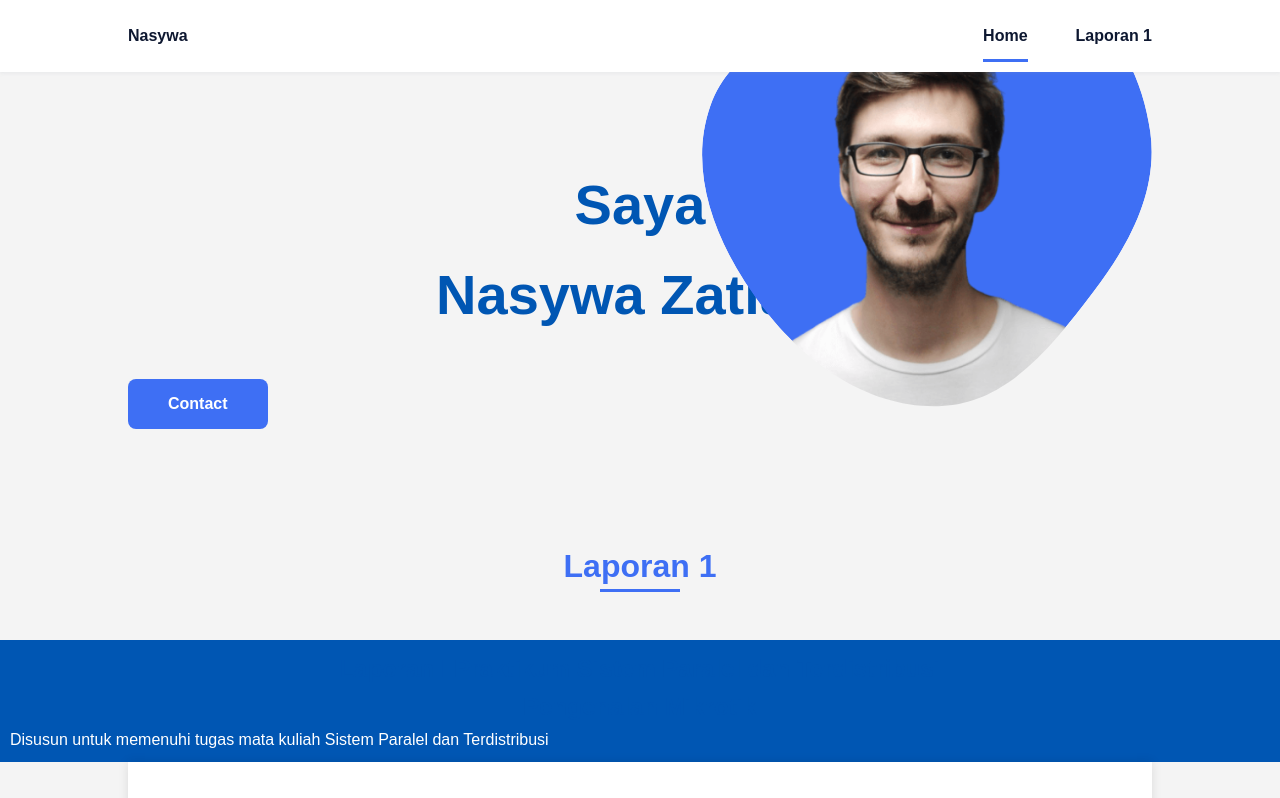
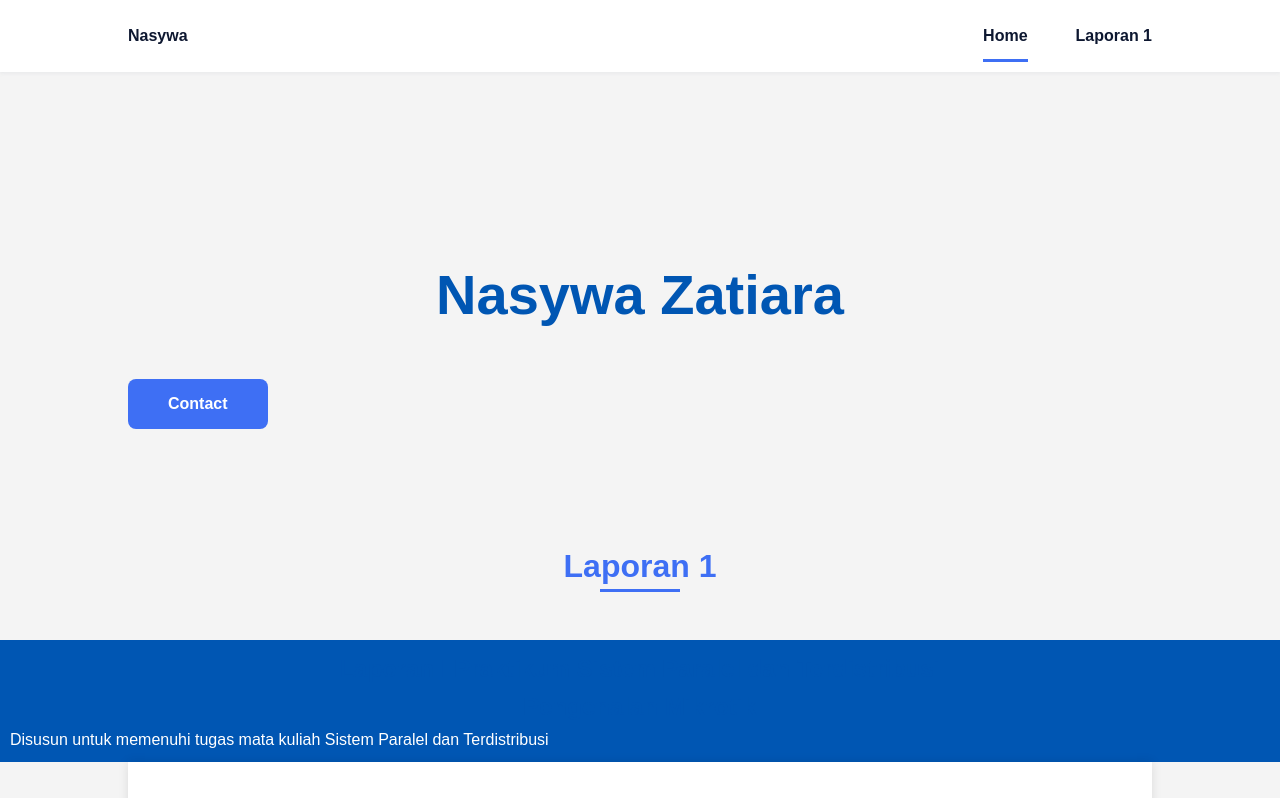
Before and after one commit to nasywazatiara6/nasywazatiara6.github.io, a plain HTML site: page index.html in a window 1280 px wide. Shown: the top 798 px of the page. Drawn offline with nearby package versions, Linux system fonts and the light colour scheme.

Commit message:
Update index.html

```diff
--- a/index.html
+++ b/index.html
@@ -36,21 +36,9 @@
             <!--===== HOME =====-->
             <section class="home bd-grid" id="home">
                 <div class="home__data">
-                    <h1 class="home__title">Saya<br>Nasywa Zatiara <span class="home__title-color"></span><br> </h1>
+                    <h1 class="home__title"><br>Nasywa Zatiara <span class="home__title-color"></span><br> </h1>
 
                     <a href="#" class="button">Contact</a>
-                </div>
-
-                <div class="home__img">
-                    <svg class="home__blob" viewBox="0 0 479 467" xmlns="http://www.w3.org/2000/svg" xmlns:xlink="http://www.w3.org/1999/xlink">
-                        <mask id="mask0" mask-type="alpha">
-                            <path d="M9.19024 145.964C34.0253 76.5814 114.865 54.7299 184.111 29.4823C245.804 6.98884 311.86 -14.9503 370.735 14.143C431.207 44.026 467.948 107.508 477.191 174.311C485.897 237.229 454.931 294.377 416.506 344.954C373.74 401.245 326.068 462.801 255.442 466.189C179.416 469.835 111.552 422.137 65.1576 361.805C17.4835 299.81 -17.1617 219.583 9.19024 145.964Z"/>
-                        </mask>
-                        <g mask="url(#mask0)">
-                            <path d="M9.19024 145.964C34.0253 76.5814 114.865 54.7299 184.111 29.4823C245.804 6.98884 311.86 -14.9503 370.735 14.143C431.207 44.026 467.948 107.508 477.191 174.311C485.897 237.229 454.931 294.377 416.506 344.954C373.74 401.245 326.068 462.801 255.442 466.189C179.416 469.835 111.552 422.137 65.1576 361.805C17.4835 299.81 -17.1617 219.583 9.19024 145.964Z"/>
-                            <image class="home__blob-img" x="50" y="60" href="assets/img/perfil.png"/>
-                        </g>
-                    </svg>
                 </div>
             </section>
 
```
